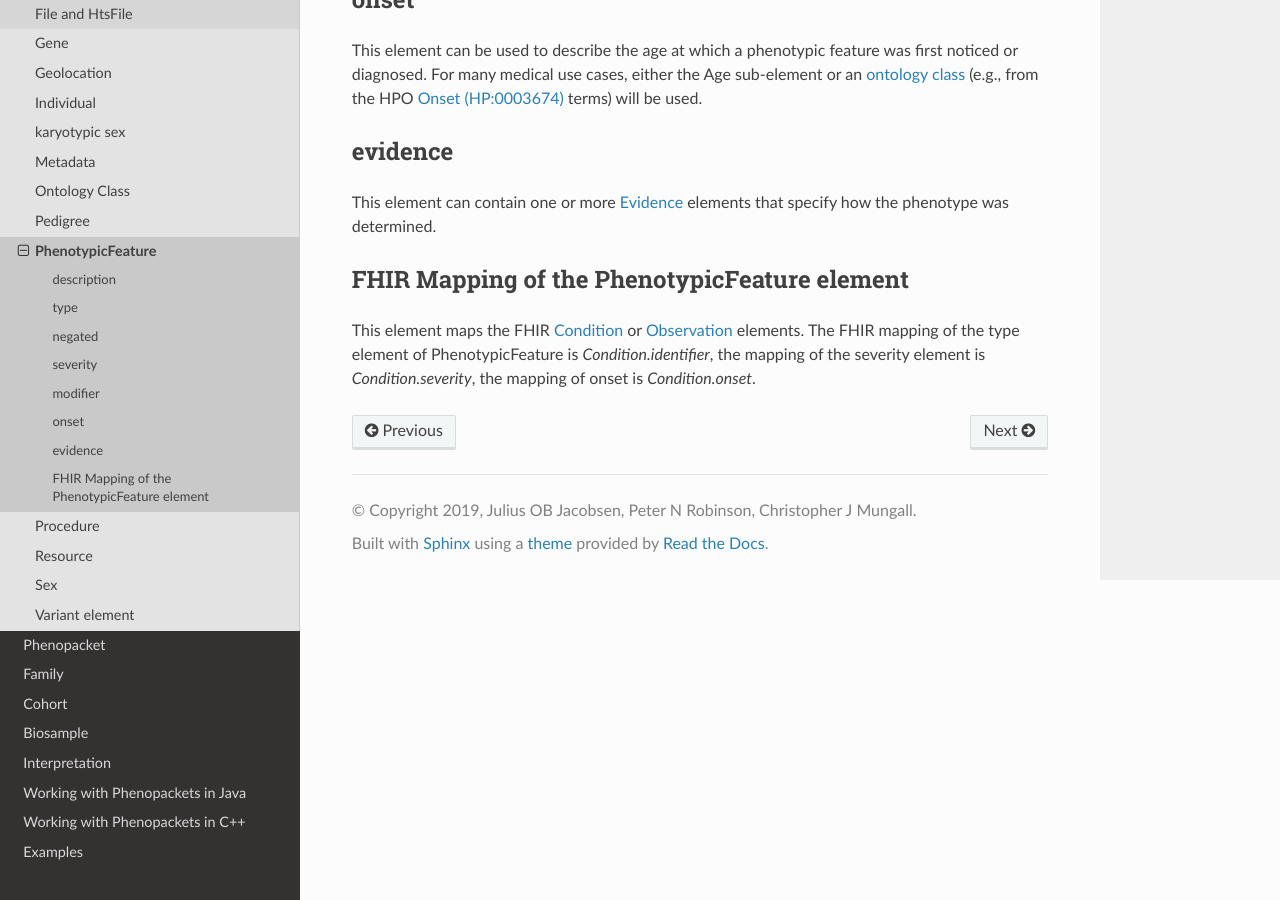
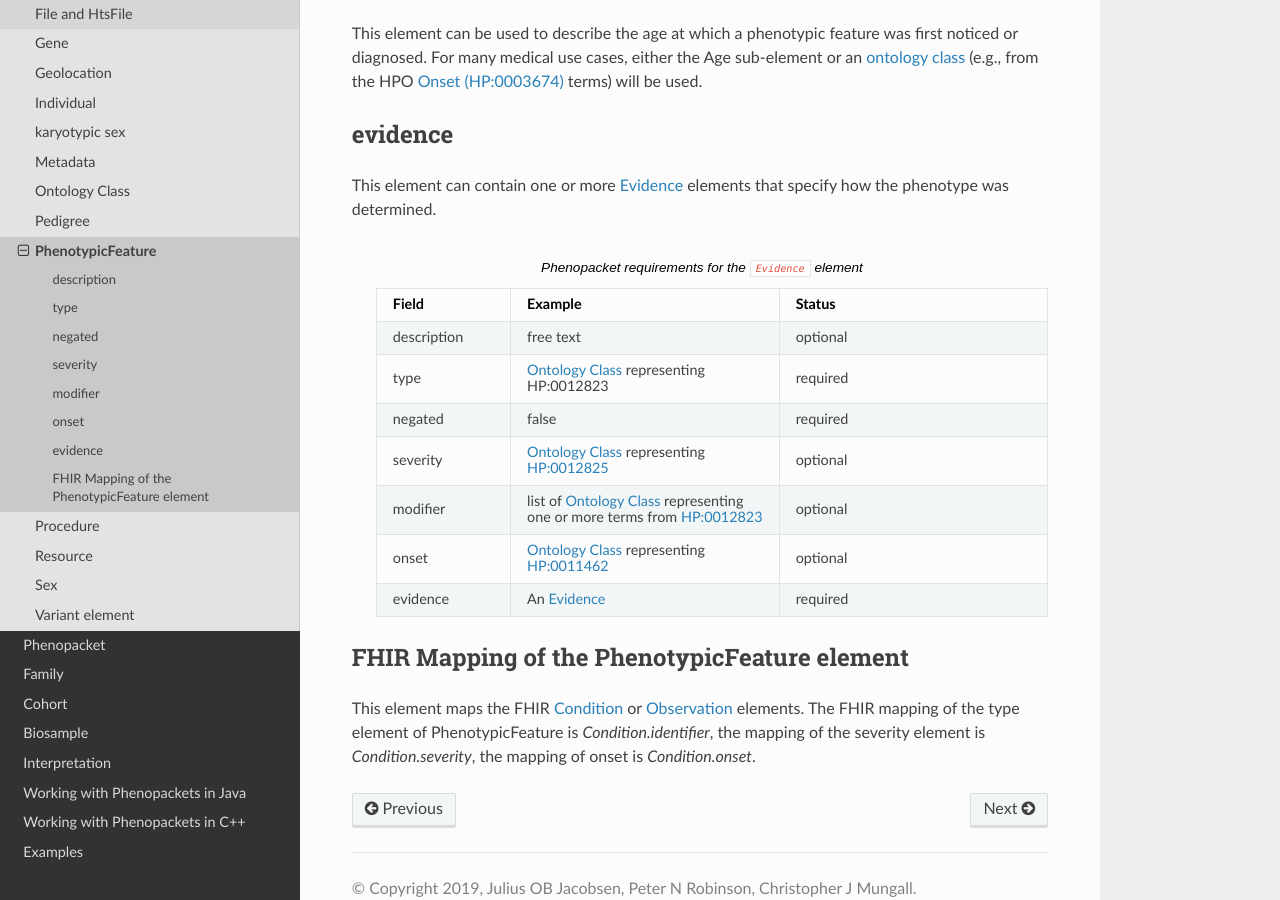
Before and after one commit to phenopackets/phenopacket-schema, a Sphinx documentation site: the page built from docs/phenotype.rst, in a window 1280 px wide and 900 px high, scrolled down 1462 px. Built offline with Sphinx 7.4.7 and the Read the Docs theme 2.0.0, drawn with Linux system fonts in a browser that asks for light colours; some of the changed text lies outside the part shown.

Commit message:
Adding table to PhenotypicFeature documentation.

```diff
--- a/docs/evidence.rst
+++ b/docs/evidence.rst
@@ -39,7 +40,7 @@ all types of evidence will have an external reference, and therefore this field
       - Example
       - Status
     * - evidence_code
-      -
+      - :ref:`rstontologyclass` representing ECO:0006017
       - required
     * - reference
       - human phenotype ontology
--- a/docs/phenotype.rst
+++ b/docs/phenotype.rst
@@ -75,6 +74,43 @@ evidence
 ~~~~~~~~
 This element can contain one or more :ref:`Evidence <rstevidence>` elements that specify how the phenotype was determined.
 
+
+
+
+
+  .. list-table:: Phenopacket requirements for the ``Evidence`` element
+    :widths: 25 50 50
+    :header-rows: 1
+
+    * - Field
+      - Example
+      - Status
+    * - description
+      - free text
+      - optional
+    * - type
+      - :ref:`rstontologyclass` representing HP:0012823
+      - required
+    * - negated
+      - false
+      - required
+    * - severity
+      - :ref:`rstontologyclass` representing `HP:0012825  <https://hpo.jax.org/app/browse/term/HP:0012825>`_
+      - optional
+    * - modifier
+      - list of :ref:`rstontologyclass` representing one or more terms from `HP:0012823 <https://hpo.jax.org/app/browse/term/HP:0012823>`_
+      - optional
+    * - onset
+      - :ref:`rstontologyclass` representing `HP:0011462  <https://hpo.jax.org/app/browse/term/HP:0011462>`_
+      - optional
+    * - evidence
+      - An :ref:`Evidence <rstevidence>`
+      - required
+
+
+
+
+
 FHIR Mapping of the PhenotypicFeature element
 ~~~~~~~~~~~~~~~~~~~~~~~~~~~~~~~~~~~~~~~~~~~~~
 This element maps the FHIR `Condition <https://www.hl7.org/fhir/condition.html>`_ or
```
Also changed, not shown: other parts of docs/evidence.rst (+2 -1 lines), other parts of docs/phenotype.rst (+1 -2 lines).
